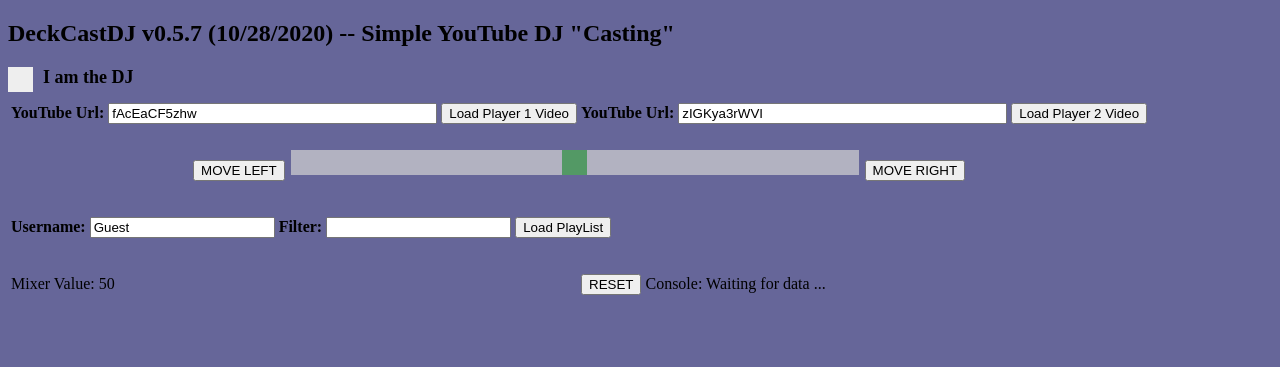
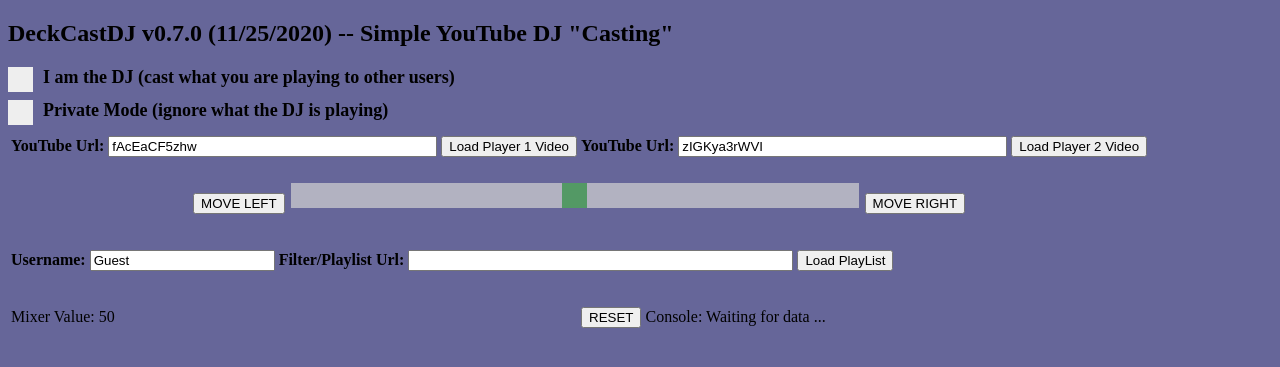
Before and after one commit to ns96/DeckCastDJ, a Flask app: page / in a window 1280 px wide. Shown: the top 367 px of the page. Run offline with Flask 2, Linux system fonts and the light colour scheme; parts of the project's set-up code (start-up, migrations or seed data) failed here and were passed over; some libraries are stand-ins or nearby versions.

Commit message:
Code to load videos from a youtube playlist and minor updates to the UI

```diff
--- a/main.py
+++ b/main.py
@@ -6,13 +6,15 @@ A simple flask/SocketIO for building very simple youtube DJ application that
 can be shared by other users
 
 @author: Nathan
-@version: 0.5.7 (10/28/2020)
+@version: 0.7.0 (11/25/2020)
 """
 import os.path
 from urllib.request import urlopen
 from urllib.error import HTTPError
+#import urllib
 import json
 import pafy
+
 
 from flask import Flask, render_template
 from flask_socketio import SocketIO
@@ -24,6 +26,7 @@ socketio = SocketIO(app)
 playListFile = 'playlist.json'
 playList = dict()
 userPlayList = dict()
+youtubePlayList = dict();
 invalidVideos = list()
 
 # keep track of the number of connected users
@@ -72,7 +75,33 @@ def loadPlayList():
         playList[videoId] = [title, thumbnail]
     '''
 
-# function to load the playlist from a file
+# function to load a playlist
+def loadYouTubePlayList(username, url):
+    global userPlayList, youtubePlayList
+
+    try:
+        originalUsername = username
+        username = username.lower()
+
+        youtubeList = pafy.get_playlist(url)
+        youtubeListItems = youtubeList["items"]
+        playlist = dict()
+
+        for item in youtubeListItems:
+            video = item["pafy"]
+            playlist[video.videoid] = [video.title, video.thumb, video.duration, username]
+            #print(video.videoid, video.title, video.thumb, video.duration, "\n")
+
+        userPlayList[username] = playlist
+        youtubePlayList[originalUsername] = url;
+
+        #checkPlayList(playlist)
+
+        print("YouTube playlist loaded: " + youtubeList["title"] + " / " + str(len(playlist)))
+    except Exception as e:
+        print("Error loading YouTube playlist ...\n", url, "\n" , e);
+
+# function to load a users playlist from a file
 def loadUserPlayList(username):
     global userPlayList
     username = username.lower()
@@ -107,17 +136,22 @@ def sortPlayList(playlist):
 
 # function to create an html table consisting of the playList
 def getHTMLTable(username = "", filter_text = ""):
-    global playList, userPlayList, invalidVideos
+    global playList, userPlayList, invalidVideos, youtubePlayList
 
     sortedList = sortPlayList(playList)
 
     if (username != "") and (username in userPlayList):
-        playlist = userPlayList[username]
-        sortedList = sortPlayList(playlist)
+        userlist = userPlayList[username]
+        sortedList = sortPlayList(userlist)
 
     print('Generating playlist html...')
 
-    tableHtml = '<table cellpadding="2" cellspacing="0" border="0" width="100%">'
+    # add the buttons for the playlist
+    tableHtml = '<b>YouTube Playlist: </b>'
+    for playlistName in youtubePlayList.keys():
+        tableHtml += '<input type="button" onclick="loadPlayListForUser(\'' + playlistName + '\', \' \')" value="' + playlistName + '"> '
+
+    tableHtml += '<br><table cellpadding="2" cellspacing="0" border="0" width="100%">'
 
     i = 1
     for video in sortedList:
@@ -147,8 +181,8 @@ def getHTMLTable(username = "", filter_text = ""):
             rowHtml += '<td><b>' + str(i) + '.</b></td>'
             rowHtml += '<td width="25%"><b>' + title + '</b><br>[' + videoId + ']</td>'
             rowHtml += '<td><b>' + videoInfo[2] + '</b></td>'
-            #rowHtml += '<td><img src="' + videoInfo[1] + '" alt="Video Thumbnail" width="153" height="86"></td>'
-            rowHtml += '<td><img src="' + videoInfo[1] + '" alt="Video Thumbnail"></td>'
+            rowHtml += '<td><img src="' + videoInfo[1] + '" alt="Video Thumbnail" width="120" height="90"></td>'
+            #rowHtml += '<td><img src="' + videoInfo[1] + '" alt="Video Thumbnail"></td>'
             rowHtml += '<td>&nbsp;&nbsp;&nbsp;&nbsp;&nbsp;&nbsp;</td>'
 
             # if even, add close row tag
@@ -180,8 +214,15 @@ def getVideoInfo(videoId, username):
     with urllib.request.urlopen(url) as response:
         response_text = response.read()
         data = json.loads(response_text.decode())
-        return (data['title'], data['thumbnail_url'])
+
+    return ([data['title'], data['thumbnail_url'], "--:--:--", username])
     '''
+
+    # 10/30/2020 -- Pafy library is now broken becuause yt-dl no longer works
+    # will eventual need to go to using the youtube api since duration is not
+    # available from above code
+    # 11/6/2020 -- pafy is now working again
+
     url = "http://www.youtube.com/watch?v=" + videoId
     video = pafy.new(url)
     return([video.title, video.thumb, video.duration, username])
@@ -214,8 +255,14 @@ def processMessage(json):
     # if we load a playlist indicate as much
     if 'Load PlayList' in msgTitle:
         username = json['uname'].lower().strip()
-        f_text = json['filter'].lower().strip()
-        json['playListHTML'] = getHTMLTable(username = username, filter_text = f_text)
+        f_text = json['filter'].strip()
+
+        # check to see if to to load a youtube playlist
+        if 'https://www.youtube.com/playlist' in f_text:
+            loadYouTubePlayList(username, f_text)
+            f_text = ""
+
+        json['playListHTML'] = getHTMLTable(username = username, filter_text = f_text.lower())
 
     # see if to update and return the playlist html
     if 'Video Changed' in msgTitle:
@@ -261,4 +308,9 @@ if __name__ == '__main__':
     #upgradePlayListInfo('Guest')
     loadPlayList()
     loadUserPlayList('Nathan')
+
+    # Load playlist for various users
+    loadYouTubePlayList('Denvers Favorite', 'https://www.youtube.com/playlist?list=PLgASkX6vGzmBGM1RYaiS2Ga2vcz-C1AZQ')
+    loadYouTubePlayList('Trinidad Soca 2020', 'https://www.youtube.com/playlist?list=PLtytcEbClKCyqQ6wl_0H4a1ZuzjaFGlVi')
+
     socketio.run(app, host = '0.0.0.0', debug = False, port = 5054)
--- a/templates/index.html
+++ b/templates/index.html
@@ -113,11 +113,17 @@ body {
 
 </head>
     <body>
-    <h2>DeckCastDJ v0.5.7 (10/28/2020) -- Simple YouTube DJ "Casting"</h2>
+    <h2>DeckCastDJ v0.7.0 (11/25/2020) -- Simple YouTube DJ "Casting"</h2>
 
-    <label class="container"><b>I am the DJ </b>
+    <label class="container"><b>I am the DJ (cast what you are playing to other users)</b>
       <!-- <input type="checkbox" id="isDJ" checked="checked"> -->
       <input type="checkbox" id="isDJ">
+      <span class="checkmark"></span>
+    </label>
+
+    <label class="container"><b>Private Mode (ignore what the DJ is playing)</b>
+      <!-- <input type="checkbox" id="isDJ" checked="checked"> -->
+      <input type="checkbox" id="isPrivate">
       <span class="checkmark"></span>
     </label>
 
@@ -167,8 +173,8 @@ body {
       <span id="playList"></span>
       <b>Username: </b>
       <input type="text" id="uname" name="uname" value="Guest">
-      <b>Filter: </b>
-      <input type="text" id="filter" name="filter" value="">
+      <b>Filter/Playlist Url: </b>
+      <input type="text" id="filter" name="filter" value="" size="45">
       <button type="button" onclick="loadPlayList()">Load PlayList</button>
     </p>
     </td>
@@ -233,7 +239,7 @@ body {
         // need to see if the message has a playlist?
         updatePlayList(msg);
 
-        if(!getIsDJ()) {
+        if(!getIsDJ() && !getIsPrivate()) {
           processMessage(msg);
         }
 
@@ -468,13 +474,22 @@ body {
       function loadPlayList() {
         username = document.getElementById("uname").value;
         var filter = document.getElementById("filter").value;
+        loadPlayListForUser(username, filter);
+      }
 
+      // function to load a playlist for a user or youtube playlist linked to user
+      function loadPlayListForUser(username, filter) {
         jsonText = {data: 'Load PlayList',
                     uname: username,
                     filter: filter}
         socket.emit('my event', jsonText);
 
-        console.log('Loading playlist ... ' + uname);
+        // if we loaded a youtube playlist clear filter input
+        if(filter.startsWith("https")) {
+            document.getElementById("filter").value = "";
+        }
+
+        console.log('Loading playlist ... ' + username);
       }
 
       // function to remove a video from the playlist
@@ -494,6 +509,11 @@ body {
       // return if a person is the DJ or not
       function getIsDJ() {
         return document.getElementById("isDJ").checked;
+      }
+
+      // return if the person wants to be private
+      function getIsPrivate() {
+        return document.getElementById("isPrivate").checked;
       }
 
       // reset data on the server
```
Also changed, not shown: lookupYT.py (+31 -5 lines).
